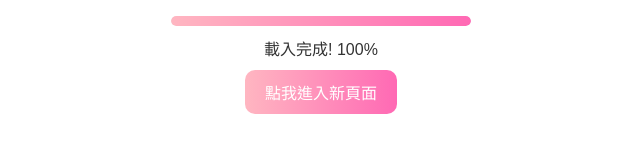
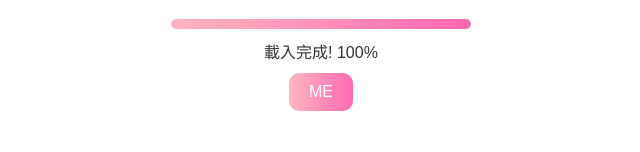
Before and after one commit to SAYA28KAGURA/Dream.Making, a plain HTML site: page index.html in a window 1280 px wide. Shown: the part 460-612 px from the top of the page, without its empty margins (319-959 px from the left). Drawn offline with Linux system fonts and the light colour scheme.

Commit message:
Update title and button text in index.html

```diff
--- a/index.html
+++ b/index.html
@@ -4,7 +4,7 @@
 <head>
     <meta charset="UTF-8">
     <meta name="viewport" content="width=device-width, initial-scale=1.0">
-    <title>你好 宇宙霹靂細肩帶之槌</title>
+    <title>宇宙霹靂細肩帶之槌</title>
     <style>
         body {
             margin: 0;
@@ -71,7 +71,7 @@
             <div class="progress-bar" id="progressBar"></div>
         </div>
         <div class="progress-text" id="progressText">載入中... 0%</div>
-        <button id="goButton">點我進入新頁面</button>
+        <button id="goButton">ME</button>
     </div>
 
     <script>
```
